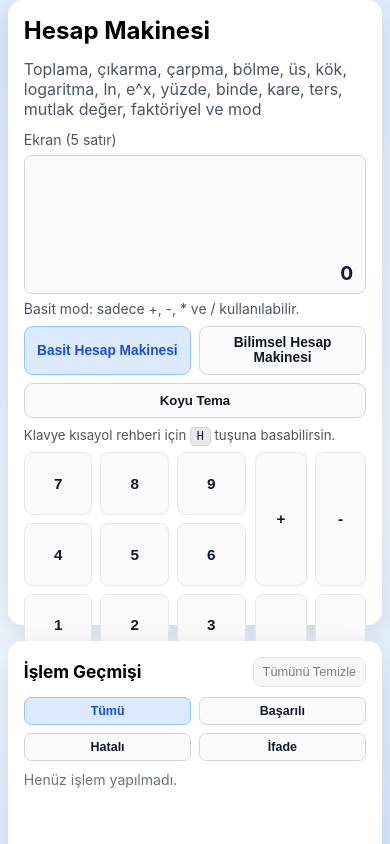
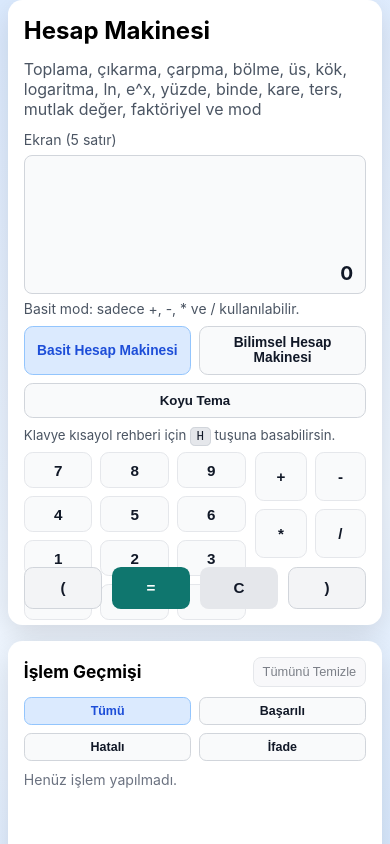
Before and after one commit to alikizilirmak/reactWithTypeScript, a React (Vite) app: page / in a window 390 px wide. Shown: the top 844 px of the page. Built offline with nearby package versions, Linux system fonts and the light colour scheme.

Commit message:
Keep action row inside card on small heights
Co-authored-by: Ali Kızılırmak <akzlrmk.1990@gmail.com>

```diff
--- a/src/App.css
+++ b/src/App.css
@@ -14,8 +14,6 @@
 }
 
 .calculator {
-  --scientific-keypad-height: calc(8 * 30px + 7 * 0.5rem);
-
   width: 100%;
   height: var(--panel-height);
   min-height: var(--panel-height);
@@ -24,7 +22,7 @@
   background: #ffffff;
   box-shadow: 0 10px 30px rgba(0, 0, 0, 0.12);
   display: grid;
-  grid-template-rows: auto auto auto auto auto minmax(220px, 1fr) auto;
+  grid-template-rows: auto auto auto auto auto minmax(0, 1fr) auto;
   row-gap: 0.55rem;
   align-content: start;
   min-height: 0;
@@ -165,7 +163,8 @@
   gap: 0.6rem;
   align-self: start;
   align-items: stretch;
-  min-height: var(--scientific-keypad-height);
+  min-height: 0;
+  height: 100%;
 }
 
 .number-pad,
@@ -659,10 +658,6 @@
     grid-template-columns: 1fr;
   }
 
-  .calculator {
-    --scientific-keypad-height: calc(8 * 28px + 7 * 0.45rem);
-  }
-
   .shortcut-modal ul {
     grid-template-columns: 1fr;
   }
```
